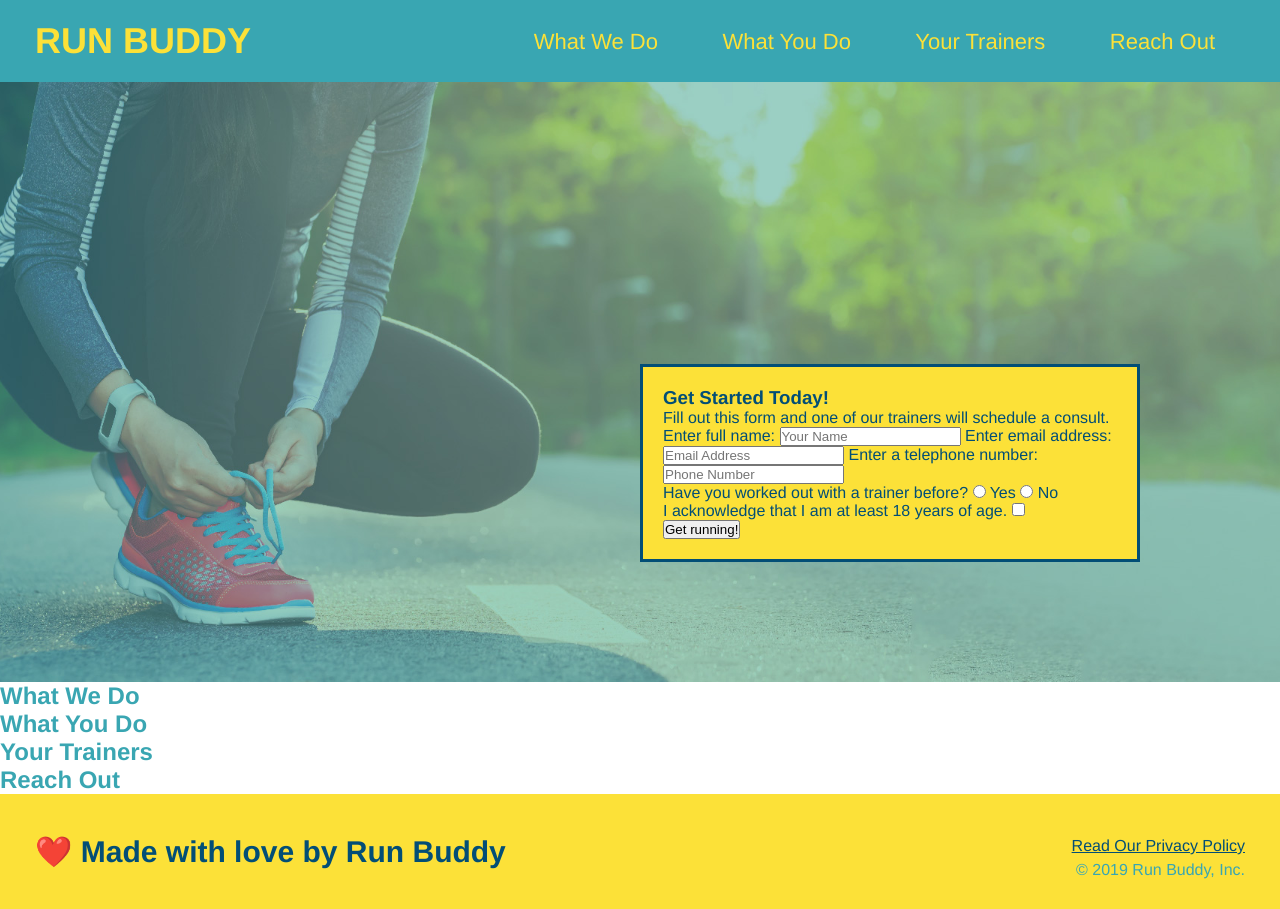
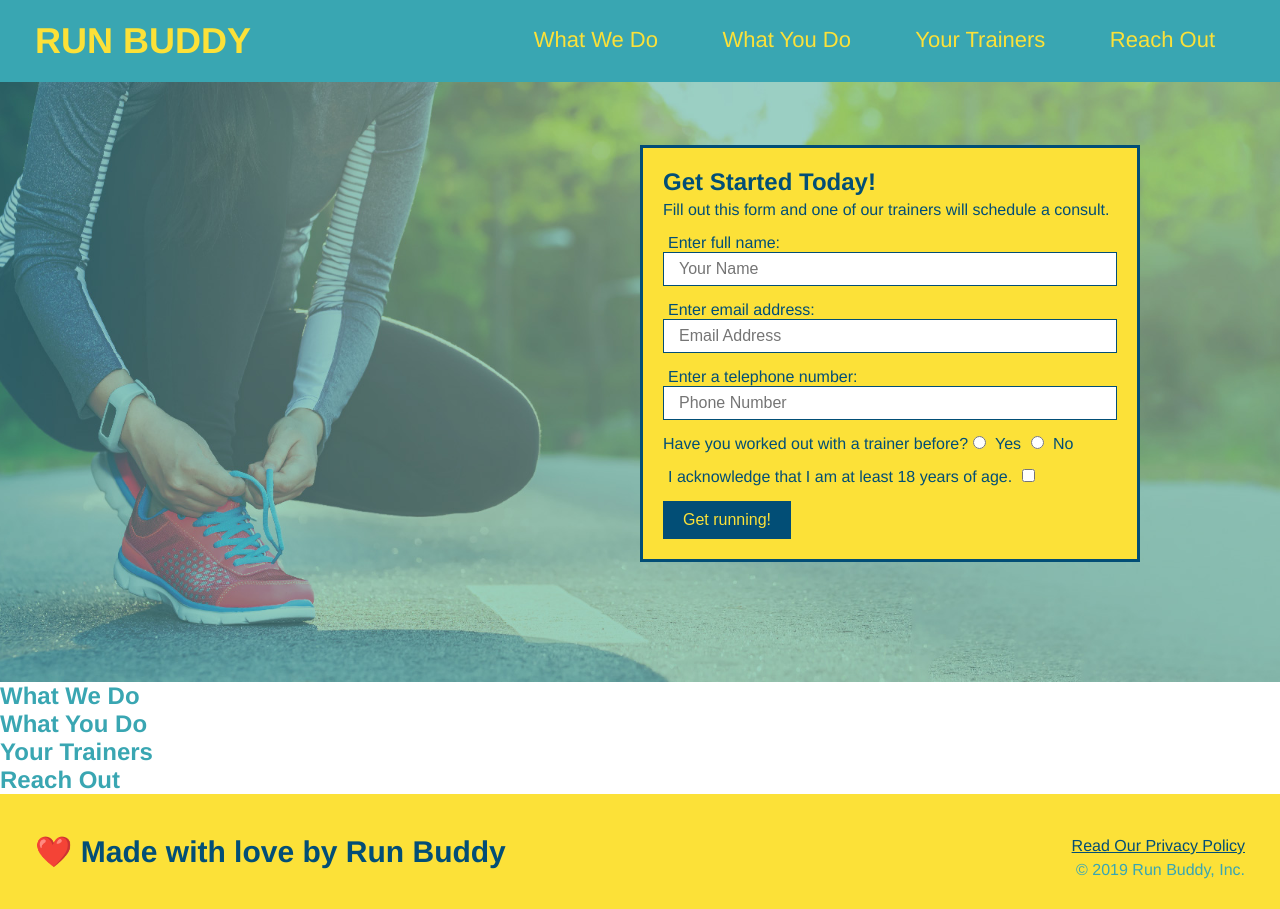
Before and after one commit to Allanon11/run-buddy, a plain HTML site: page index.html in a window 1280 px wide. Drawn offline with Linux system fonts and the light colour scheme.

Commit message:
css updates 9/14
css updates 9/14

```diff
--- a/assets/css/style.css
+++ b/assets/css/style.css
@@ -91,7 +91,39 @@ footer a {
   right: 140px;
 }
 
-header ul li h2 a {
+header ul li h3 a {
   text-decoration: none;
   color: #fce138;
 }
+
+.hero-form h3 {
+  font-size: 24px;
+  margin: 0;
+}
+
+.hero-form p {
+  margin: 5px 0 15px 0;
+}
+
+.form-input
+{
+  border: 1px solid #024e76;
+  display: block;
+  padding: 7px 15px;
+  font-size: 16px;
+  color: #024e76;
+  width: 100%;
+  margin-bottom: 15px;
+}
+
+.hero-form label
+  {margin: 0 5px;
+}
+
+.hero-form button {
+  color: #fce138;
+  background-color: #024e76;
+  border: none;
+  padding: 10px 20px;
+  font-size: 16px;
+}
--- a/index.html
+++ b/index.html
@@ -13,16 +13,16 @@
          <div>
            <ul>
            <li>
-            <h2><a href="#what-we-do">What We Do</a></h2>
+            <h3><a href="#what-we-do">What We Do</a></h3>
            </li>
            <li>
-             <h2><a href="#what-you-do">What You Do</a></h2>
+             <h3><a href="#what-you-do">What You Do</a></h3>
            </li>
            <li>
-             <h2><a href="#your-trainers">Your Trainers</a></h2>
+             <h3><a href="#your-trainers">Your Trainers</a></h3>
            </li>
            <li>
-             <h2><a href="#reach-out">Reach Out</a></h2>
+             <h3><a href="#reach-out">Reach Out</a></h3>
            </li>
          </ul>
         </div>
@@ -38,11 +38,13 @@
           <p>Fill out this form and one of our trainers will schedule a consult.</p>
           <form>
             <label for="name">Enter full name:</label>
-            <input type="text" placeholder="Your Name" name="name" id="name" />
+            <input type="text" placeholder="Your Name" name="name" id="name" class="form-input">
+
             <label for="email">Enter email address:</label>
-            <input type="text" placeholder="Email Address" name="email" id="email" />
+            <input type="text" placeholder="Email Address" name="email" id="email" class="form-input">
+
             <label for="phone">Enter a telephone number:</label>
-            <input type="text" placeholder="Phone Number" name="phone" id="phone" />
+            <input type="text" placeholder="Phone Number" name="phone" id="phone" class="form-input">
             <p>
               Have you worked out with a trainer before?
               <input type="radio" name="trainer-confirm" id="trainer-yes" />
```
